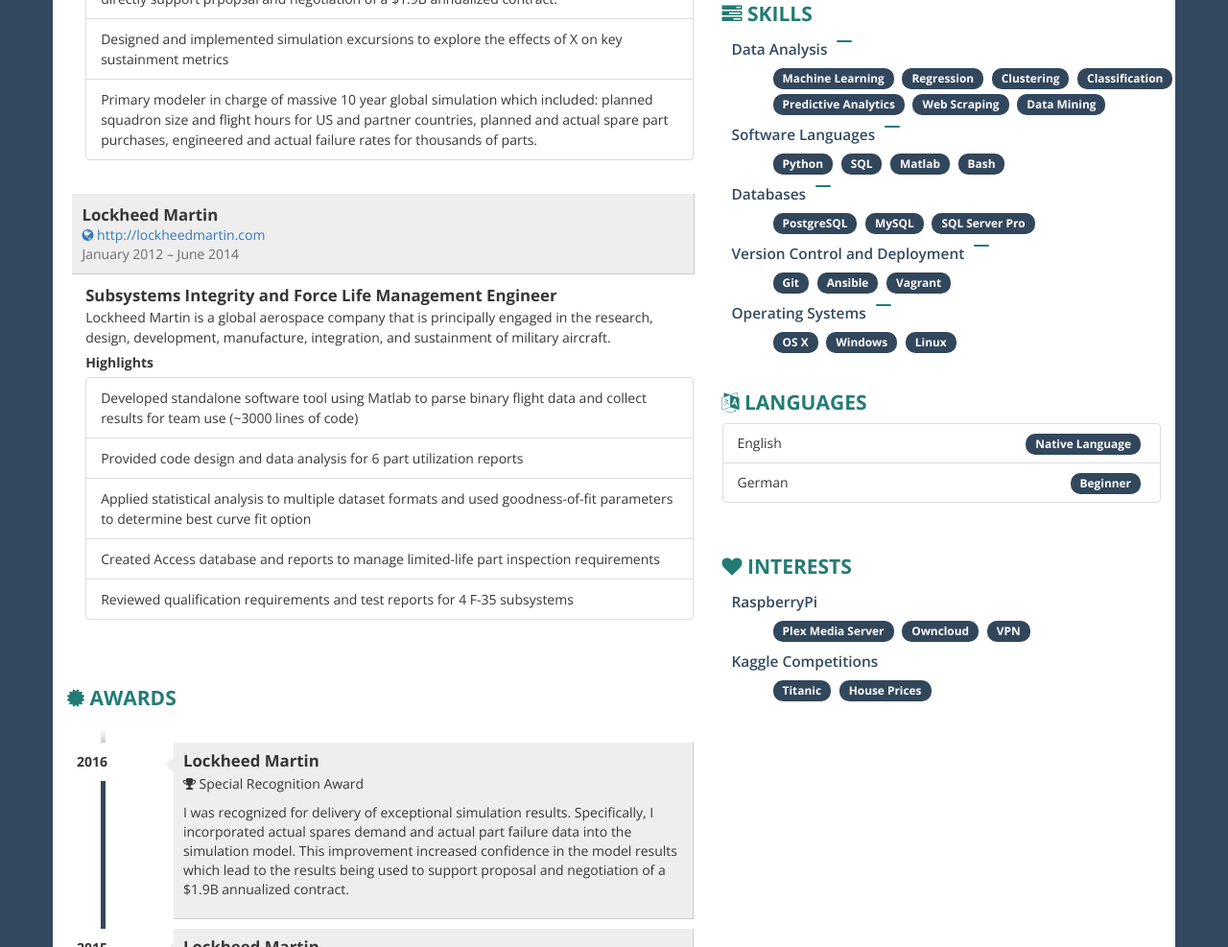
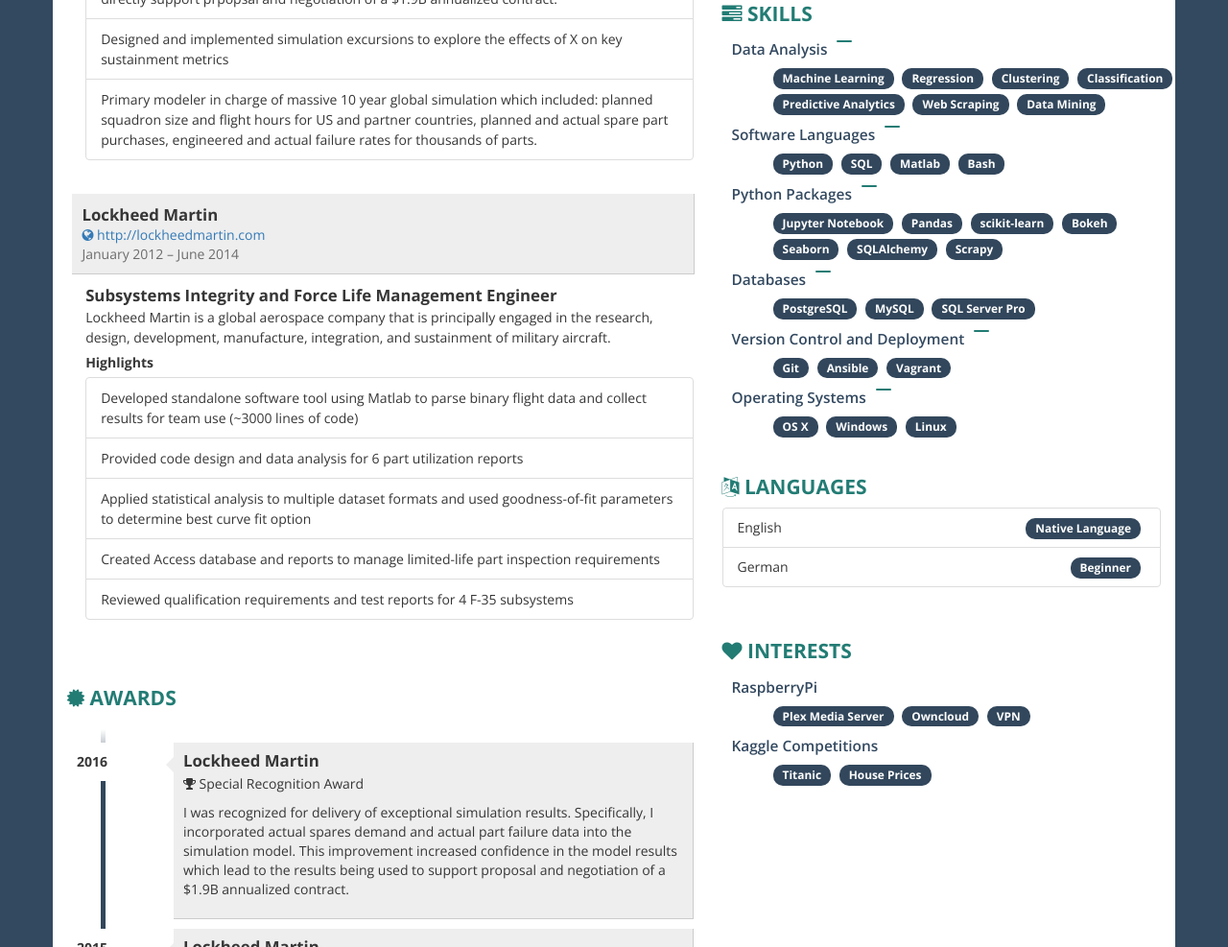
Before and after one commit to austinmcconnell/resume, a plain HTML site: page docs/index.html in a window 1280 px wide. Shown: the part 850-1837 px from the top of the page at 96% size. Drawn offline with nearby package versions, Linux system fonts and the light colour scheme.

Commit message:
Added list of Python packages to skills section

```diff
--- a/docs/index.html
+++ b/docs/index.html
@@ -647,6 +647,22 @@
                             </div>
                         </div>
                         <div class="skills clearfix">
+                            <div class="item-skills">Python Packages <span class="skill-level"></span>
+
+                            </div>
+                            <div class="col-sm-offset-1 col-sm-12 clearfix"> <span class="skill badge">Jupyter Notebook</span>
+ <span class="skill badge">Pandas</span>
+
+                                <span
+                                class="skill badge">scikit-learn</span> <span class="skill badge">Bokeh</span>
+ <span class="skill badge">Seaborn</span>
+
+                                    <span
+                                    class="skill badge">SQLAlchemy</span> <span class="skill badge">Scrapy</span>
+
+                            </div>
+                        </div>
+                        <div class="skills clearfix">
                             <div class="item-skills">Databases <span class="skill-level"></span>
 
                             </div>
```
Also changed, not shown: austinmcconnell.json (+13 -0 lines).
